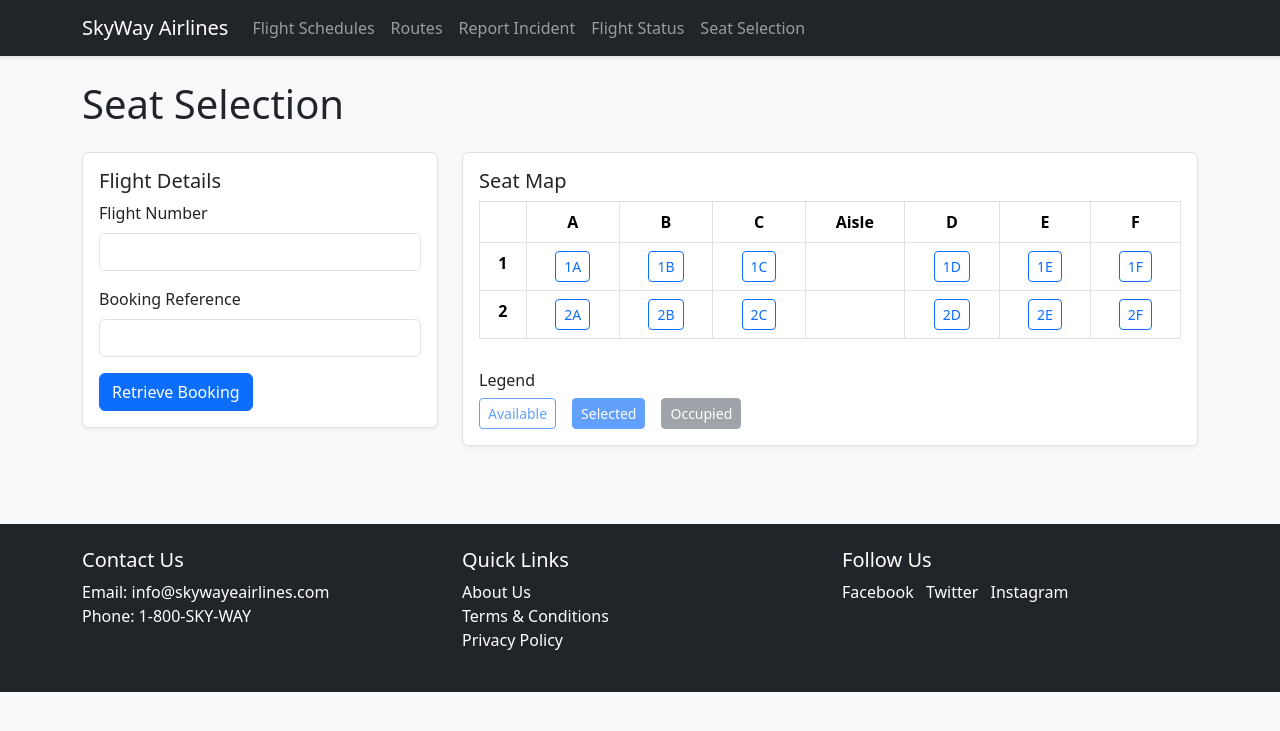
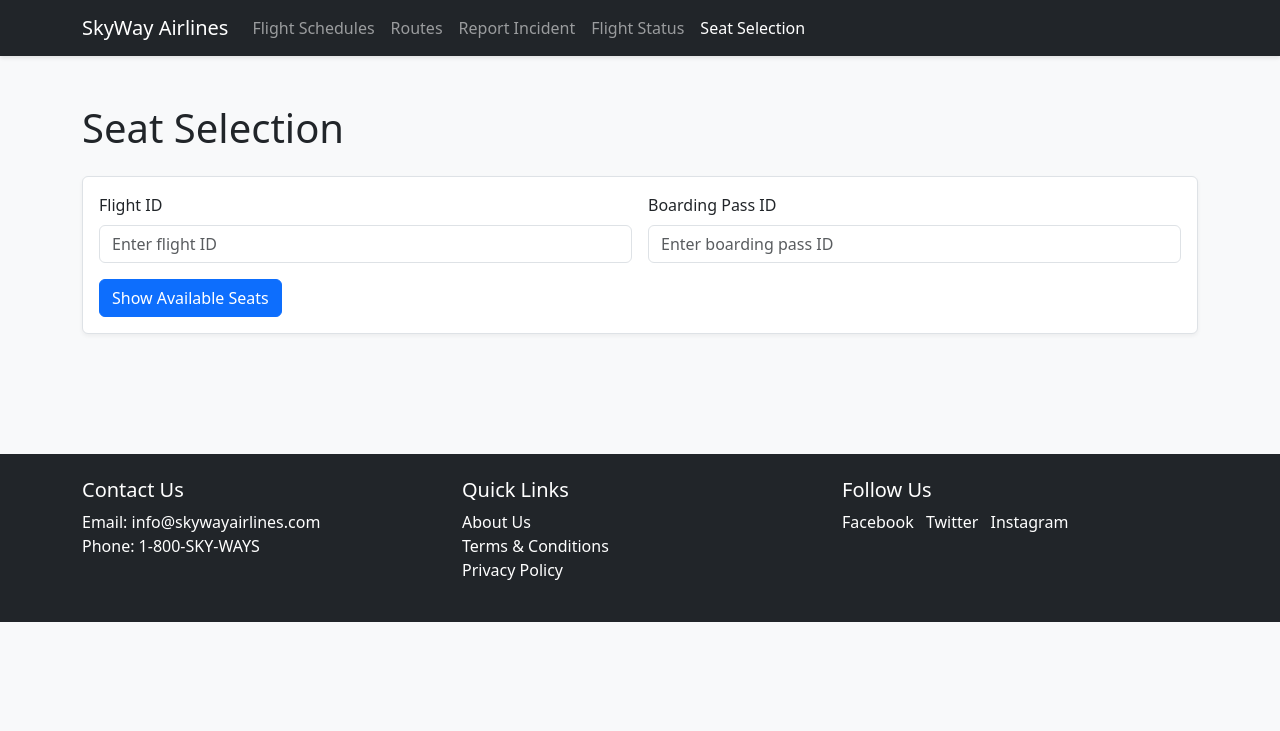
Before and after one commit to Mohammad-Radwan/Airline, an ASP.NET Core app: page /SeatSelection in a window 1280 px wide. Shown: the top 731 px of the page. Run offline with ASP.NET Core 8, Linux system fonts and the light colour scheme.

Commit message:
✨ feat(SeatSelection): Implements seat selection feature ✨ feat(Models): Adds models for seat selection ✨ feat(Pages): Adds SeatSelection page and logic

```diff
--- a/WebApplication1/WebApplication1/Pages/SeatSelection.cshtml
+++ b/WebApplication1/WebApplication1/Pages/SeatSelection.cshtml
@@ -1,10 +1,8 @@
 @page
 @model WebApplication1.Pages.SeatSelection
-
 @{
     Layout = null;
 }
-
 
 <!DOCTYPE html>
 <html lang="en">
@@ -18,117 +16,119 @@
 <body>
     <nav class="navbar navbar-expand-lg navbar-dark bg-dark">
         <div class="container">
-        <a class="navbar-brand" asp-controller="Home" asp-action="Index">SkyWay Airlines</a>
+            <a class="navbar-brand" asp-page="/Index">SkyWay Airlines</a>
             <button class="navbar-toggler" type="button" data-bs-toggle="collapse" data-bs-target="#navbarNav">
                 <span class="navbar-toggler-icon"></span>
             </button>
             <div class="collapse navbar-collapse" id="navbarNav">
                 <ul class="navbar-nav">
                     <li class="nav-item">
-                    <a class="nav-link" asp-area="" asp-page="FlightSchedules"> Flight Schedules</a>
+                        <a class="nav-link" asp-page="FlightSchedules">Flight Schedules</a>
                     </li>
                     <li class="nav-item">
-                    <a class="nav-link" asp-area="" asp-page="Routes">Routes</a>
+                        <a class="nav-link" asp-page="Routes">Routes</a>
                     </li>
                     <li class="nav-item">
-                    <a class="nav-link" asp-area="" asp-page="ReportIncident">Report Incident</a>
+                        <a class="nav-link" asp-page="ReportIncident">Report Incident</a>
                     </li>
                     <li class="nav-item">
-                    <a class="nav-link" asp-area="" asp-page="FlightStatus">Flight Status</a>
+                        <a class="nav-link" asp-page="FlightStatus">Flight Status</a>
                     </li>
                     <li class="nav-item">
-                    <a class="nav-link"asp-area="" asp-page="SeatSelection">Seat Selection</a>
+                        <a class="nav-link active" asp-page="SeatSelection">Seat Selection</a>
                     </li>
                 </ul>
             </div>
         </div>
     </nav>
 
-<div class="container py-4">
+    <div class="container py-5">
         <h1 class="mb-4">Seat Selection</h1>
 
-    <div class="row">
-        <div class="col-md-4 mb-4">
-            <div class="card">
+        <!-- Search Form -->
+        <div class="card mb-4">
             <div class="card-body">
-                    <h5 class="card-title">Flight Details</h5>
-                    <form>
-                        <div class="mb-3">
-                            <label class="form-label">Flight Number</label>
-                            <input type="text" class="form-control" required>
+                <form method="post">
+                    <div class="row g-3">
+                        <div class="col-md-6">
+                            <label class="form-label">Flight ID</label>
+                            <input type="text" class="form-control" asp-for="SeatSelectionVM.FlightID" placeholder="Enter flight ID">
                         </div>
-                        <div class="mb-3">
-                            <label class="form-label">Booking Reference</label>
-                            <input type="text" class="form-control" required>
+                        <div class="col-md-6">
+                            <label class="form-label">Boarding Pass ID</label>
+                            <input type="text" class="form-control" asp-for="SeatSelectionVM.BoardingID" placeholder="Enter boarding pass ID">
                         </div>
-                        <button type="submit" class="btn btn-primary">Retrieve Booking</button>
+                        <div class="col-12">
+                            <button type="submit" class="btn btn-primary">Show Available Seats</button>
+                        </div>
+                    </div>
                 </form>
             </div>
         </div>
+
+        @if (Model.SeatSelectionVM.SearchPerformed)
+        {
+            @if (!string.IsNullOrEmpty(Model.SeatSelectionVM.ErrorMessage))
+            {
+                <div class="alert alert-danger">
+                    @Model.SeatSelectionVM.ErrorMessage
                 </div>
+            }
+            else if (Model.SeatSelectionVM.AvailableSeats != null && Model.SeatSelectionVM.AvailableSeats.Any())
+            {
+                <div class="card">
+                    <div class="card-header">
+                        <h5 class="mb-0">Select Your Seat</h5>
+                    </div>
+                    <div class="card-body">
+                        <form method="post" asp-page-handler="SelectSeat">
+                            <input type="hidden" asp-for="SeatSelectionVM.FlightID" />
+                            <input type="hidden" asp-for="SeatSelectionVM.BoardingID" />
 
-        <div class="col-md-8">
-            <div class="card">
-                <div class="card-body">
-                    <h5 class="card-title">Seat Map</h5>
-                    <div class="table-responsive">
-                        <table class="table table-bordered text-center">
-                            <thead>
-                            <tr>
-                                <th></th>
-                                <th>A</th>
-                                <th>B</th>
-                                <th>C</th>
-                                <th class="text-center">Aisle</th>
-                                <th>D</th>
-                                <th>E</th>
-                                <th>F</th>
-                            </tr>
-                            </thead>
-                            <tbody>
-                            <tr>
-                                <th>1</th>
-                                <td><button class="btn btn-outline-primary btn-sm">1A</button></td>
-                                <td><button class="btn btn-outline-primary btn-sm">1B</button></td>
-                                <td><button class="btn btn-outline-primary btn-sm">1C</button></td>
-                                <td></td>
-                                <td><button class="btn btn-outline-primary btn-sm">1D</button></td>
-                                <td><button class="btn btn-outline-primary btn-sm">1E</button></td>
-                                <td><button class="btn btn-outline-primary btn-sm">1F</button></td>
-                            </tr>
-                            <tr>
-                                <th>2</th>
-                                <td><button class="btn btn-outline-primary btn-sm">2A</button></td>
-                                <td><button class="btn btn-outline-primary btn-sm">2B</button></td>
-                                <td><button class="btn btn-outline-primary btn-sm">2C</button></td>
-                                <td></td>
-                                <td><button class="btn btn-outline-primary btn-sm">2D</button></td>
-                                <td><button class="btn btn-outline-primary btn-sm">2E</button></td>
-                                <td><button class="btn btn-outline-primary btn-sm">2F</button></td>
-                            </tr>
-                            <!-- Add more rows as needed -->
-                            </tbody>
-                        </table>
+                            <div class="row">
+                                @foreach (var seat in Model.SeatSelectionVM.AvailableSeats)
+                                {
+                                    <div class="col-md-3 mb-3">
+                                        <div class="card @(!seat.IsAvailable ? "bg-secondary" : "")">
+                                            <div class="card-body text-center">
+                                                <h5 class="card-title">@seat.SeatID</h5>
+                                                <p class="card-text">Class: @seat.Class</p>
+                                                @if (seat.IsAvailable)
+                                                {
+                                                    <div class="form-check">
+                                                        <input class="form-check-input" type="radio"
+                                                               name="SeatSelectionVM.SelectedSeatID"
+                                                               value="@seat.SeatID"
+                                                               id="seat_@seat.SeatID">
+                                                        <label class="form-check-label" for="seat_@seat.SeatID">
+                                                            Select
+                                                        </label>
                                                     </div>
-
-                    <div class="mt-3">
-                        <h6>Legend</h6>
-                        <div class="d-flex gap-3">
-                            <div>
-                                <button class="btn btn-outline-primary btn-sm" disabled>Available</button>
-                            </div>
-                            <div>
-                                <button class="btn btn-primary btn-sm" disabled>Selected</button>
-                            </div>
-                            <div>
-                                <button class="btn btn-secondary btn-sm" disabled>Occupied</button>
+                                                }
+                                                else
+                                                {
+                                                    <span class="badge bg-secondary">Reserved</span>
+                                                }
                                             </div>
                                         </div>
                                     </div>
+                                }
+                            </div>
+
+                            <div class="mt-4">
+                                <button type="submit" class="btn btn-success">Confirm Seat Selection</button>
+                            </div>
+                        </form>
                     </div>
                 </div>
+            }
+            else
+            {
+                <div class="alert alert-info">
+                    No seats available for this flight.
                 </div>
-    </div>
+            }
+        }
     </div>
 
     <footer class="bg-dark text-white py-4 mt-5">
@@ -136,7 +136,8 @@
             <div class="row">
                 <div class="col-md-4">
                     <h5>Contact Us</h5>
-                <p>Email: info@skywayeairlines.com<br>Phone: 1-800-SKY-WAY</p>
+                    <p>Email: info@skywayairlines.com<br>
+                        Phone: 1-800-SKY-WAYS</p>
                 </div>
                 <div class="col-md-4">
                     <h5>Quick Links</h5>
--- a/WebApplication1/WebApplication1/Pages/SeatSelection.cshtml.cs
+++ b/WebApplication1/WebApplication1/Pages/SeatSelection.cshtml.cs
@@ -1,11 +1,85 @@
+using Microsoft.AspNetCore.Mvc;
 using Microsoft.AspNetCore.Mvc.RazorPages;
+using WebApplication1.Models;
 
-namespace WebApplication1.Pages;
+namespace WebApplication1.Pages
+{
+    public class SeatSelection : PageModel
+    {
+        private readonly SeatSelectionModel _seatSelectionModel;
 
-public class SeatSelection : PageModel
-{
-    public void OnGet()
-    {
+        [BindProperty]
+        public SeatSelectionContainerObject SeatSelectionVM { get; set; }
 
+        public SeatSelection()
+        {
+            _seatSelectionModel = new SeatSelectionModel();
+            SeatSelectionVM = new SeatSelectionContainerObject();
+        }
+
+        public void OnGet()
+        {
+            SeatSelectionVM.SearchPerformed = false;
+        }
+
+        public IActionResult OnPost()
+        {
+            try
+            {
+                // Validate boarding pass
+                if (!_seatSelectionModel.ValidateBoardingPass(SeatSelectionVM.BoardingID, SeatSelectionVM.FlightID))
+                {
+                    SeatSelectionVM.ErrorMessage = "Invalid boarding pass or flight ID.";
+                    SeatSelectionVM.SearchPerformed = true;
+                    return Page();
+                }
+
+                // Get available seats
+                SeatSelectionVM.AvailableSeats = _seatSelectionModel.GetAvailableSeats(SeatSelectionVM.FlightID);
+
+                if (SeatSelectionVM.AvailableSeats == null || SeatSelectionVM.AvailableSeats.Count == 0)
+                {
+                    SeatSelectionVM.ErrorMessage = "No seats available for this flight.";
+                }
+            }
+            catch (Exception ex)
+            {
+                SeatSelectionVM.ErrorMessage = "An error occurred while retrieving seat information.";
+                // Log the exception if needed
+            }
+
+            SeatSelectionVM.SearchPerformed = true;
+            return Page();
+        }
+
+        public IActionResult OnPostSelectSeat()
+        {
+            try
+            {
+                if (string.IsNullOrEmpty(SeatSelectionVM.SelectedSeatID))
+                {
+                    SeatSelectionVM.ErrorMessage = "Please select a seat.";
+                    return OnPost();
+                }
+
+                bool success = _seatSelectionModel.UpdateSeatSelection(
+                    SeatSelectionVM.BoardingID,
+                    SeatSelectionVM.SelectedSeatID
+                );
+
+                if (!success)
+                {
+                    SeatSelectionVM.ErrorMessage = "Failed to update seat selection.";
+                    return OnPost();
+                }
+
+                return RedirectToPage("./SeatSelection", new { success = true });
+            }
+            catch (Exception ex)
+            {
+                SeatSelectionVM.ErrorMessage = "An error occurred while updating seat selection.";
+                return OnPost();
+            }
+        }
     }
 }
```
Also changed, not shown: WebApplication1/WebApplication1/Models/AssignableObjects.cs (+20 -0 lines), WebApplication1/WebApplication1/Models/SeatSelectionModel.cs (added, +102 -0 lines). Lines whose indentation alone changed are shown as unchanged.
